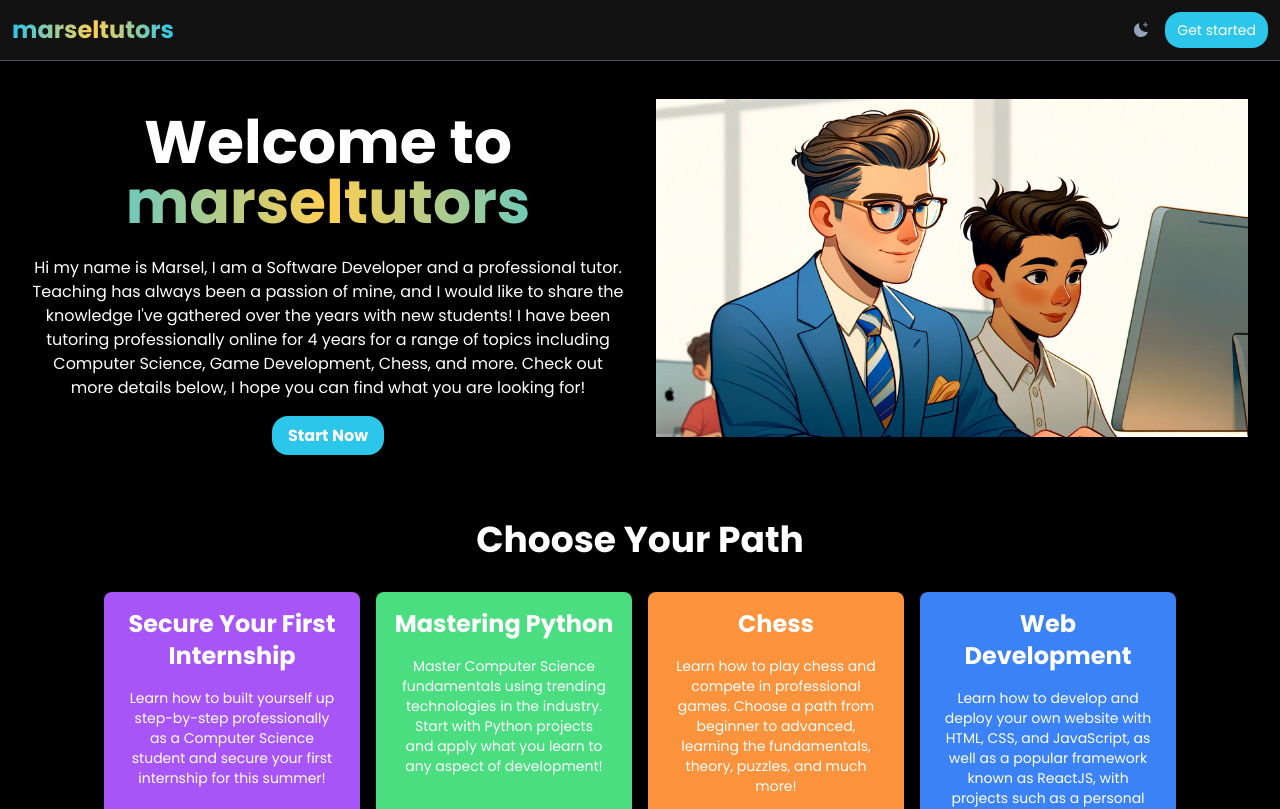
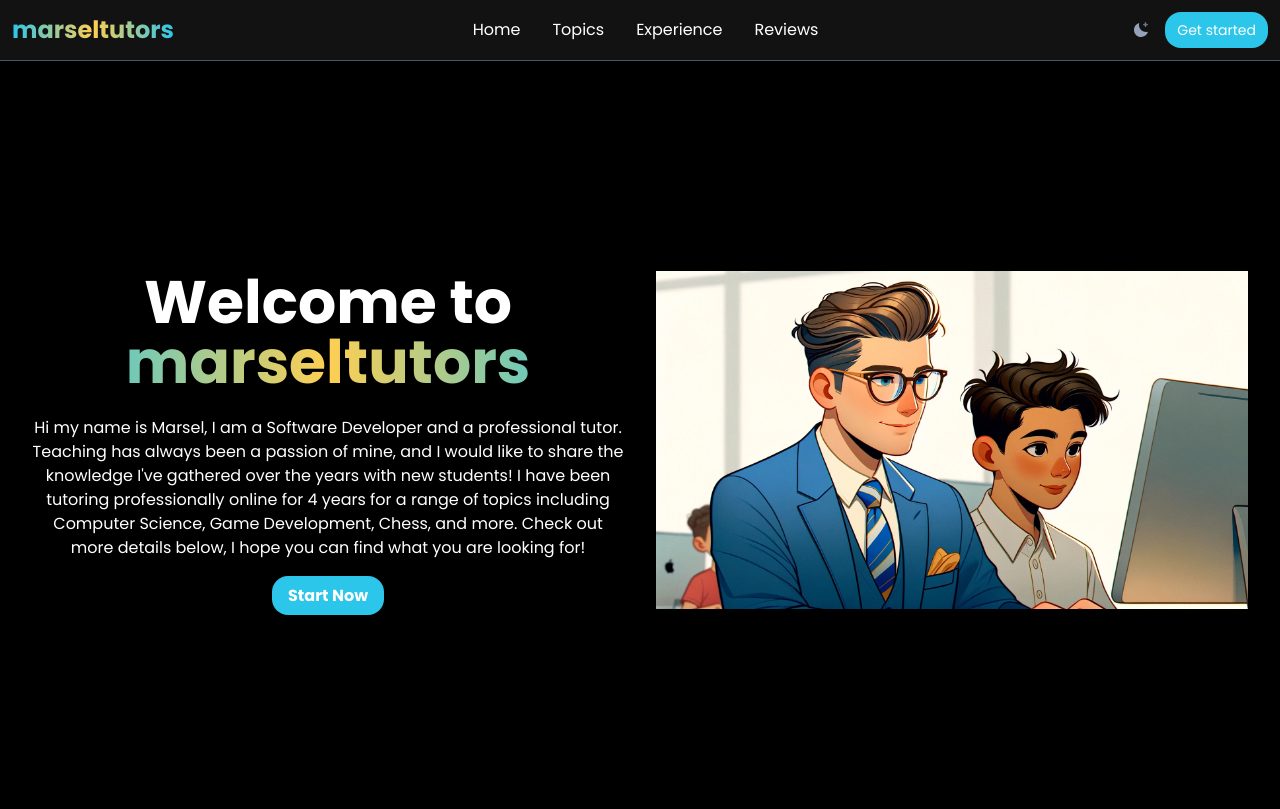
Before and after one commit to iammarsel/marsel-tutors, a React (Vite) app: page / in a window 1280 px wide. Shown: the top 809 px of the page. Built offline with nearby package versions, Linux system fonts and the light colour scheme.

Commit message:
navbar add + some resizing

```diff
--- a/src/components/Home.tsx
+++ b/src/components/Home.tsx
@@ -15,10 +15,10 @@
       <Navbar />
 
       {/* New welcome area div */}
-      <div className="block lg:flex justify-center items-center text-center h-full mx-4 ">
+      <div className="block lg:flex h-screen justify-center items-center text-center mx-4 ">
         {/* Left side content */}
-        <div className="w-full  px-4 py-12">
-          <h1 className="text-4xl mt-6 sm:text-6xl font-bold">Welcome to <span className='block text-transparent bg-clip-text bg-gradient-to-r from-baby_blue via-peach to-baby_blue'>marseltutors</span></h1>
+        <div className="w-full px-4 py-12 ">
+          <h1 className="text-4xl sm:text-6xl font-bold">Welcome to <span className='block text-transparent bg-clip-text bg-gradient-to-r from-baby_blue via-peach to-baby_blue'>marseltutors</span></h1>
           <p className="text-md my-6">Hi my name is Marsel, I am a Software Developer and a professional tutor. Teaching has always been a passion of mine, and I would like to share the knowledge I've gathered over the years with new students! I have been tutoring professionally online for 4 years for a range of topics including Computer Science, Game Development, Chess, and more. Check out more details below, I hope you can find what you are looking for!</p>
           <Link className="bg-baby_blue rounded-2xl hover:bg-blue-500 text-white font-bold py-2 px-4" to="https://calendly.com/marsel-tutors/meeting" target="_blank" rel="noopener noreferrer" >
             Start Now
@@ -34,7 +34,7 @@
       <h1 className="text-center text-3xl sm:text-4xl font-semibold my-6">Choose Your Path</h1>
 
 
-      <div className="flex flex-wrap justify-center text-center mt-4">
+      <div id="topics" className="flex flex-wrap justify-center text-center mt-4">
         <div className="flex flex-col items-center justify-start w-full sm:w-1/3 lg:w-1/5 bg-purple-500 text-white p-4 rounded-lg m-2">
           <p className="text-2xl mb-2 font-semibold">Secure Your First Internship</p>
           <p className="text-sm px-2 my-2 flex-grow">Learn how to built yourself up step-by-step professionally as a Computer Science student and secure your first internship for this summer!</p>
@@ -62,7 +62,7 @@
 
       </div>
 
-      <h1 className="text-center text-3xl sm:text-4xl mt-8 font-semibold my-6">Why MarselTutors</h1>
+      <h1 id="experience" className="text-center text-3xl sm:text-4xl mt-8 font-semibold my-6">Why MarselTutors</h1>
       <p className="text-center text-lg my-4">Our tutors have several qualifications and experiences. Here are the current stats:</p>
 
       <div className="grid grid-cols-1 sm:grid-cols-2 lg:grid-cols-5 gap-4 p-4 text-center">
@@ -89,7 +89,7 @@
         </div>
       </div>
 
-      <h1 className="text-center text-3xl sm:text-4xl font-semibold my-6">Client Satisfaction</h1>
+      <h1 id="reviews" className="text-center text-3xl sm:text-4xl font-semibold my-6">Client Satisfaction</h1>
       <div className="bg-gray-100 dark:bg-dark_primary p-6">
         <div className="grid grid-cols-1 md:grid-cols-3 gap-10">
           {/* Box 1 */}
--- a/src/components/Internship.tsx
+++ b/src/components/Internship.tsx
@@ -20,16 +20,14 @@
         <div className="max-w-lg mx-auto p-6 shadow-lg rounded-lg text-center">
     <h2 className="text-2xl font-bold mb-4">Build yourself up step-by-step professionally as a Computer Science student:</h2>
     <ul className="list-none text-left inline-block m-0 mb-4">
-        <li className="py-2 border-b border-gray-200">✅Create an outstanding resume with a template that helped me secure 3 offers in the past 3 months</li>
-        <li className="py-2 border-b border-gray-200">✅Learn the coding skills required to pass Technical Interviews with Data Structures</li>
-        <li className="py-2 border-b border-gray-200">✅Develop behavioral skills to answer any situational question using the STAR method</li>
+        <li className="py-2 border-b border-gray-200">✅Create an outstanding resume with a proven template</li>
+        <li className="py-2 border-b border-gray-200">✅Learn the coding skills to succeed in Technical Interviews with Data Structures</li>
+        <li className="py-2 border-b border-gray-200">✅Master behavioral skills to answer any situational question using the S.T.A.R. method</li>
         <li className="py-2">✅Master the art of networking</li>
     </ul>
     <h2 className="text-xl font-semibold mt-6 mb-2">PRICING</h2>
     <p className="mb-1">LIMITED TIME OFFER FOR COLLEGE STUDENTS</p>
     <p className="font-semibold mb-1">First Session Free</p>
-    <p className="mb-1">1 Session = $30</p>
-    <p>10 Session Pack $400 (Save $100)</p>
 </div>
 
         <div className="text-center my-8">
@@ -37,7 +35,7 @@
             Enroll in Internship Mentorship
         </Link>
         </div>
-        <p className='text-center text-lg py-4'>© 2024 Marsel Fetlyaev. All Rights Reserved. </p>
+        <p className='text-center text-lg py-4'>© 2024 MarselTutors. All Rights Reserved. </p>
       </div>
 
     </>
--- a/src/components/Navbar.tsx
+++ b/src/components/Navbar.tsx
@@ -39,8 +39,24 @@
       <Link to="https://calendly.com/marsel-tutors/meeting" target="_blank" rel="noopener noreferrer"  className="text-white bg-baby_blue hover:bg-blue-500 focus:ring-4 focus:outline-none focus:ring-blue-300 font-medium rounded-2xl text-sm px-3 py-2 text-center dark:bg-dark-secondary dark:hover:bg-blue-700 dark:focus:ring-blue-800">
       Get started
       </Link>
+      <button data-collapse-toggle="navbar-sticky" type="button" className="inline-flex items-center p-2 w-10 h-10 justify-center text-sm text-gray-500 rounded-lg md:hidden hover:bg-gray-100 focus:outline-none focus:ring-2 focus:ring-gray-200 dark:text-gray-400 dark:hover:bg-gray-700 dark:focus:ring-gray-600" aria-controls="navbar-sticky" aria-expanded="false"></button>
   </div>
-
+  <div className="items-center justify-between hidden w-full md:flex md:w-auto md:order-1" id="navbar-sticky">
+    <ul className="flex flex-col p-4 md:p-0 mt-4 font-medium border border-gray-100 rounded-lg md:space-x-8 rtl:space-x-reverse md:flex-row md:mt-0 md:border-0  dark:border-gray-700">
+      <li>
+        <a href="#" className="block py-2 px-3 text-black dark:text-white rounded md:bg-transparent md:p-0" aria-current="page">Home</a>
+      </li>
+      <li>
+        <a href="#topics" className="block py-2 px-3 text-black dark:text-white rounded hover:bg-gray-100 md:hover:bg-transparent  md:p-0 dark:hover:bg-gray-700 dark:hover:text-white md:dark:hover:bg-transparent dark:border-gray-700">Topics</a>
+      </li>
+      <li>
+        <a href="#experience" className="block py-2 px-3 text-black dark:text-white rounded hover:bg-gray-100 md:hover:bg-transparent md:p-0  dark:hover:bg-gray-700 dark:hover:text-white md:dark:hover:bg-transparent dark:border-gray-700">Experience</a>
+      </li>
+      <li>
+        <a href="#reviews" className="block py-2 px-3 text-black dark:text-white rounded hover:bg-gray-100 md:hover:bg-transparen md:p-0 dark:hover:bg-gray-700 dark:hover:text-white md:dark:hover:bg-transparent dark:border-gray-700">Reviews</a>
+      </li>
+    </ul>
+  </div>
   </div>
 </nav>
 
```
